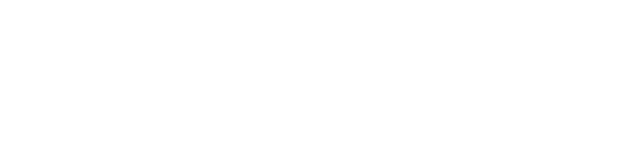
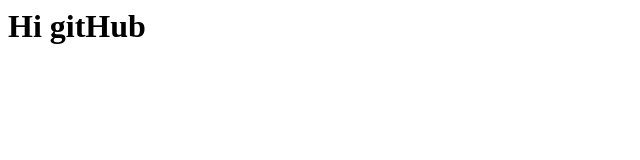
Before and after one commit to rensilva5/git-feature-bone, a plain HTML site: page index.html in a window 1280 px wide. Shown: the whole page, without its empty margins (0-640 px from the left). Drawn offline with Linux system fonts and the light colour scheme.

Commit message:
added index html

```diff
--- a/index.html
+++ b/index.html
@@ -4,6 +4,11 @@
         <title>Test Portafolio</title>
     </head>
     <body>
-
+        <header>
+            <h1>Hi gitHub</h1>
+        </header>
     </body>
 </html>
+
+
+<!-- When we clone a repo, that repo has alredy set up an aliens -->
```
